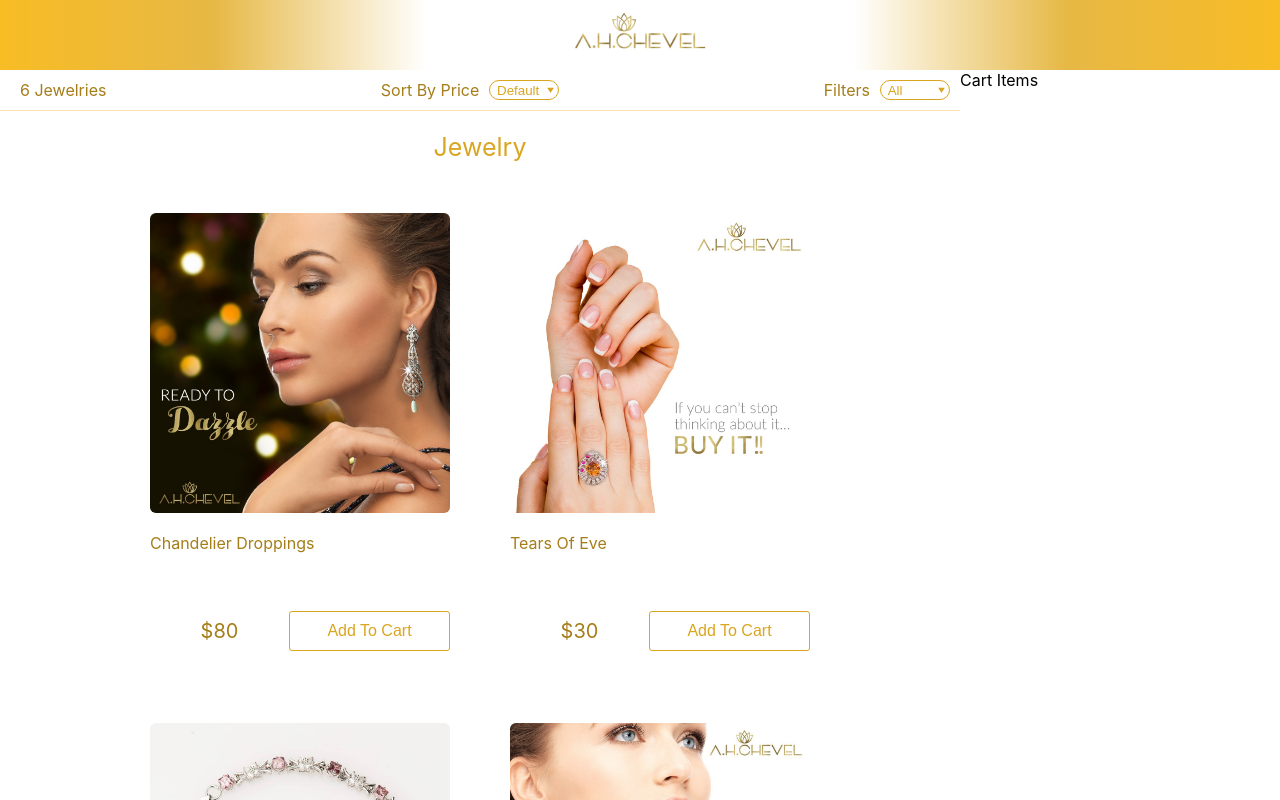
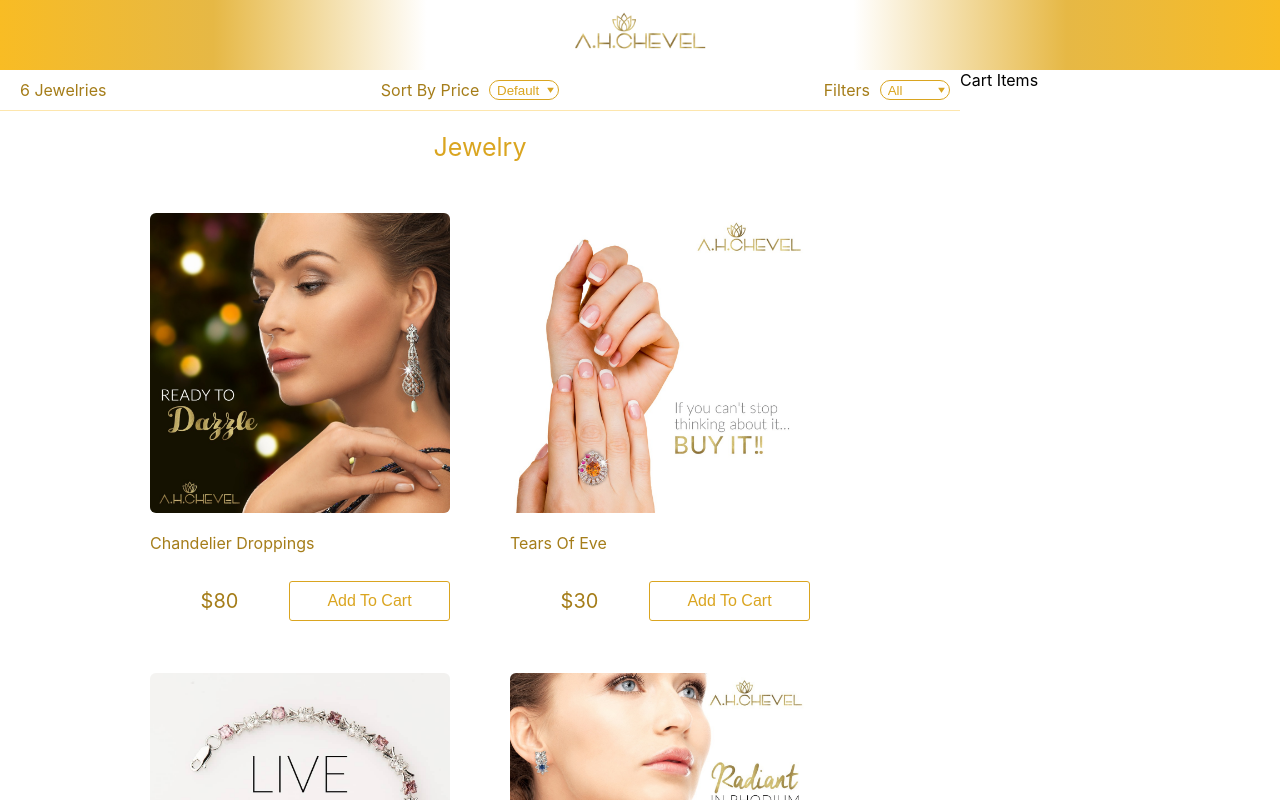
Before and after one commit to HennaFatemah/ahchevel, a React (Create React App) app: page / in a window 1280 px wide. Shown: the top 800 px of the page. Built offline with nearby package versions, Linux system fonts and the light colour scheme.

Commit message:
card height settings done

```diff
--- a/src/components/Products/Products.scss
+++ b/src/components/Products/Products.scss
@@ -18,7 +18,7 @@
     }
     &__card{
         flex: 0 1 29rem;
-        height: 45rem;
+        height: 40rem;
         padding: 2rem;
         margin: 1rem;
         border-radius: 6px;
```
